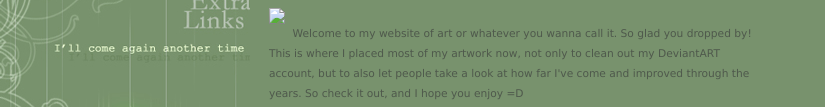
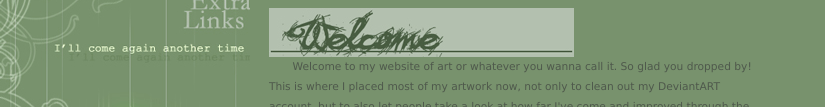
Before and after one commit to fu4303/testing, a plain HTML site: page index.html in a window 1280 px wide. Shown: the part 189-296 px from the top of the page, without its empty margins (0-825 px from the left). Drawn offline with Linux system fonts and the light colour scheme.

Commit message:
Update index.html

```diff
--- a/index.html
+++ b/index.html
@@ -42,7 +42,7 @@ p { padding-left: 0.5cm; padding-right: 0.7cm;}
 </td><td valign="top" width="535" bgcolor="#78926D" background="ht3bg.jpg" style="border-collapse: collapse">
 <font style="font-size: 8pt; line-height: 20px" color="#4F594C" face="verdana"><img src=img/DEEA3062-50B7-4A54-83EF-9C9F3C3E22E2.jpeg>
 
-<p><img src="welcome.jpg"><br>
+<p><img src=img/7FBF51E9-4972-454E-8881-6F6214CBB2EE.jpeg><br>
 &nbsp;&nbsp;&nbsp;&nbsp;&nbsp;&nbsp;&nbsp;Welcome to my website of art or whatever you wanna call it. So glad you dropped by! This is where I placed most of my artwork now, not only to clean out my DeviantART account, but to also let people take a look at how far I've come and improved through the years. So check it out, and I hope you enjoy =D</p>
 
 
```
